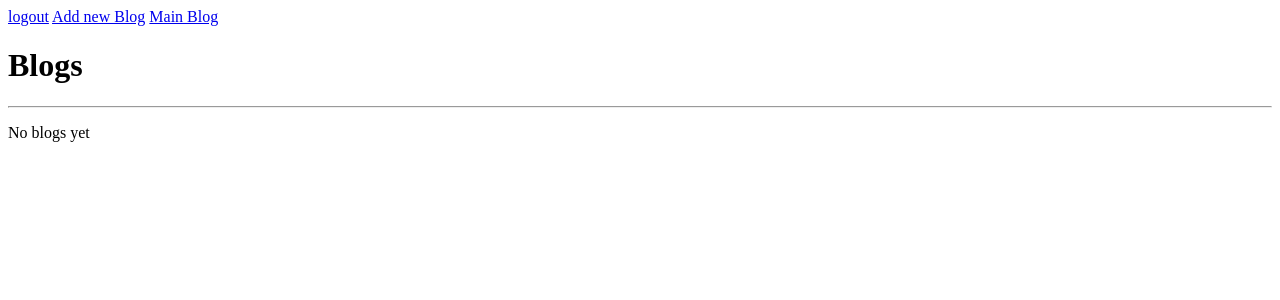
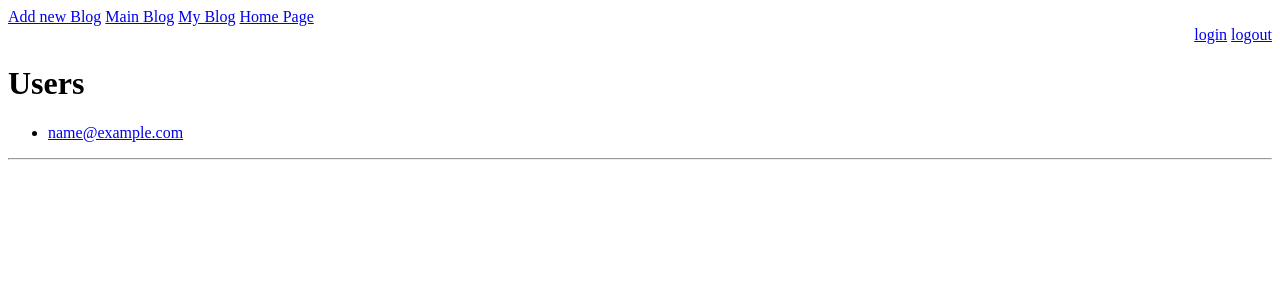
Before and after one commit to Artimas/blogz, a Flask app: page / in a window 1280 px wide. Shown: the top 300 px of the page. Run offline with Flask 2, Linux system fonts and the light colour scheme; the visitor is signed in with stand-in values (Sample User, id 1); data comes from the database, SQL or seed files in the repository; data that the repository does not hold is empty.

Commit message:
fully functional

```diff
--- a/main.py
+++ b/main.py
@@ -4,7 +4,7 @@ from flask_sqlalchemy import SQLAlchemy
 
 app = Flask(__name__)
 app.config['DEBUG'] = True
-app.config['SQLALCHEMY_DATABASE_URI'] = 'mysql+pymysql://build-a-blog:password@localhost:8889/build-a-blog'
+app.config['SQLALCHEMY_DATABASE_URI'] = 'mysql+pymysql://blogz:password@localhost:8889/blogz'
 app.config['SQLALCHEMY_ECHO'] = True
 db = SQLAlchemy(app)
 app.secret_key = 'y337kGcys&xP3B'
@@ -37,18 +37,15 @@ class User(db.Model):
 #TODO undo these comments for login funcitonality
 @app.before_request
 def require_login():
-    allowed_routes = ["login", "register"]
+    allowed_routes = ["login", "register", "blog"]
 
     if request.endpoint not in allowed_routes and "email" not in session:
         return redirect('/login')
 
-@app.route("/", methods=["POST", "GET"])
-def index():
-    owner = User.query.filter_by(email=session["email"]).first()
-
-
-    blogs = Blog.query.filter_by(deleted=False, owner=owner).all()
-    return render_template("blog.html", title="Build-a-blog", blogs=blogs)
+@app.route("/blog", methods=["POST", "GET"])
+def blog():
+    blogs = Blog.query.filter_by(deleted=False).all()
+    return render_template("blog.html", title="Blogz", blogs=blogs)
 
 @app.route("/newpost", methods = ["POST", "GET"])
 def newpost():
@@ -99,7 +96,7 @@ def login():
         if user and user.password == password:
             session["email"] = email
             flash("Logged in")
-            return redirect('/')
+            return redirect('/blog')
         else:
             flash("User password incorrect, or user does not exist", "error")
 
@@ -111,6 +108,26 @@ def blogpost():
     blog = Blog.query.filter_by(id=id).first()
     return render_template("blogpost.html", title=blog.title, body=blog.body)
 
+@app.route("/myblog")
+def myBlog():
+    owner = User.query.filter_by(email=session["email"]).first()
+    blogs = Blog.query.filter_by(deleted=False, owner=owner).all()
+    username = owner.email.split("@")[0]
+    return  render_template("blog.html", title="{}'s blog".format(username), blogs = blogs, username = username)
+
+@app.route('/')
+def index():
+    users = User.query.all()
+    return render_template("index.html", users = users)
+
+@app.route("/userblog")
+def userBlog():
+    user=request.args.get('user')
+    owner = User.query.filter_by(id= user).first()
+    blogs = Blog.query.filter_by(deleted=False, owner=owner).all()
+    username = owner.email.split('@')[0]
+    return render_template("blog.html", title="{}'s blog".format(username), blogs = blogs, username = username)
+
 @app.route('/logout')
 def logout():
     del session['email']
--- a/templates/base.html
+++ b/templates/base.html
@@ -10,11 +10,17 @@
     </head>
     <body>
 
-            <div>
-                <a href="/logout">logout</a>
+            <div align="left">
                 <a href="/newpost">Add new Blog</a>
-                <a href="/">Main Blog</a>
+                <a href="/blog">Main Blog</a>
+                <a href="/myblog">My Blog</a>
+                <a href="/">Home Page</a>
+                <div align="right">
+                    <a href="/login">login</a>
+                    <a href="/logout">logout</a>
+                </div>
             </div>
+
 
         {% with messages = get_flashed_messages(with_categories=True) %}
             <ul>
--- /dev/null
+++ b/templates/index.html
@@ -0,0 +1,19 @@
+{% extends "base.html"%}
+
+{% block content %}
+        <h1>Users</h1>
+        <form method="GET" action="/userblog">
+        <ul>
+            {% for user in users%}
+                <li><a href="/userblog?user={{user.id}}" name="user">{{user.email}}</a></li>
+            {% endfor%}
+        </ul>
+        </form>
+        <hr />
+
+        {% if users|length == 0 %}
+        <p>No Users yet</p>
+        {% endif %}
+
+
+{% endblock %}
```
